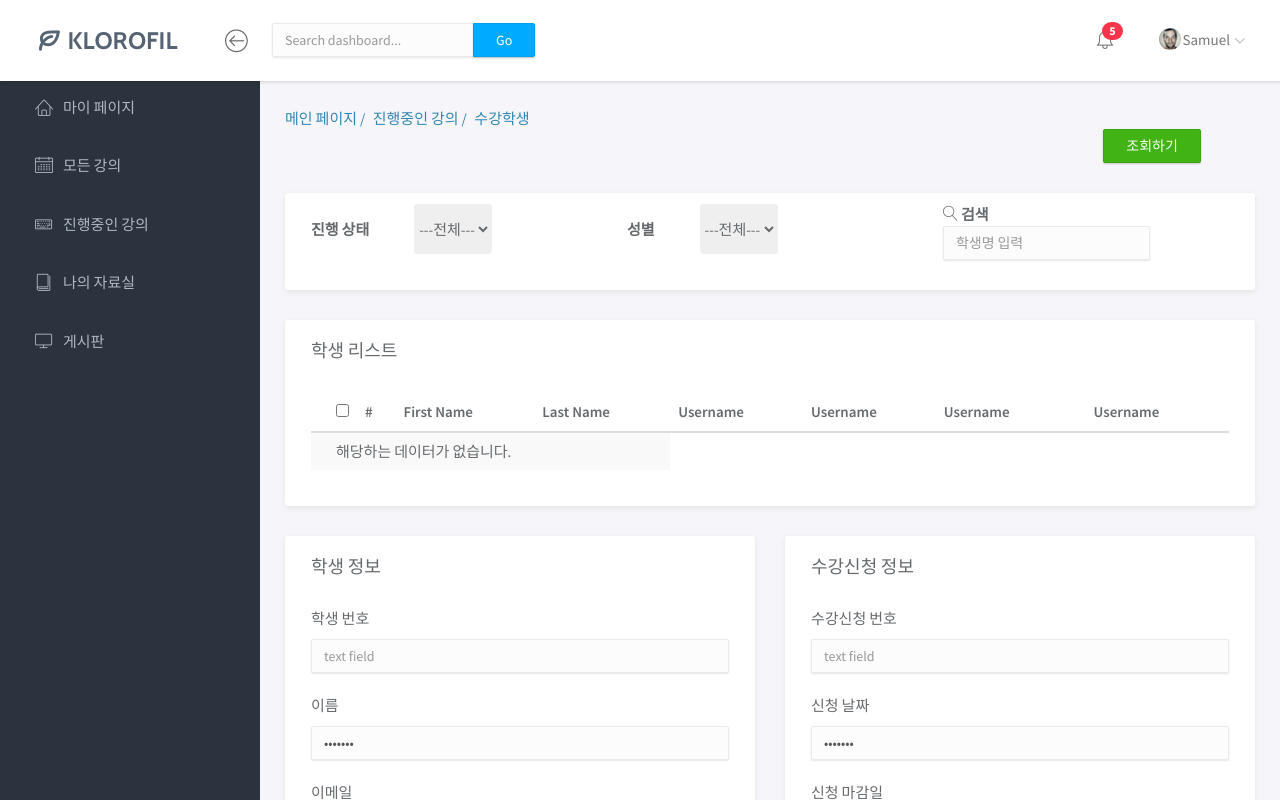
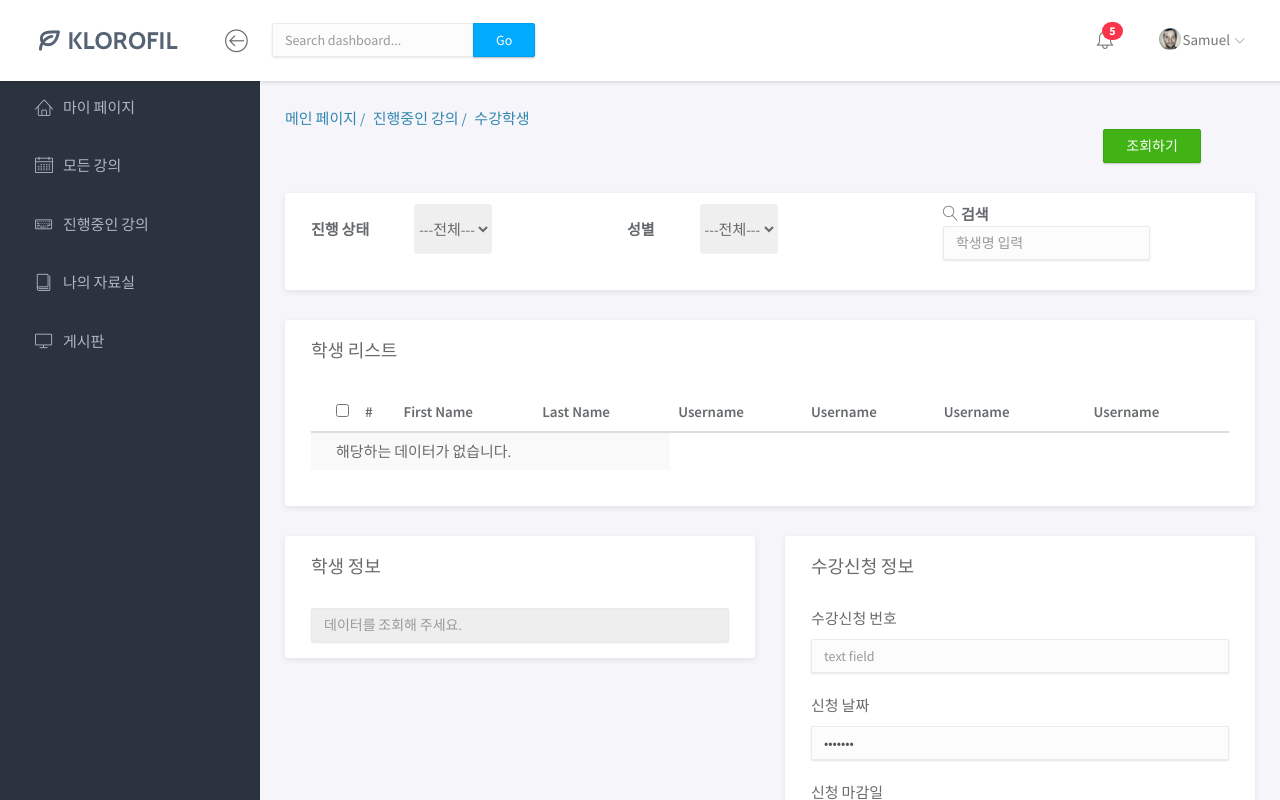
Before and after one commit to BangJeongBin/wizian_mentorship_project, a Next.js app in the folder wizian-next/: page /course/courseStudent in a window 1280 px wide. Shown: the top 800 px of the page. Built offline with nearby package versions, Linux system fonts and the light colour scheme; some icons are missing.

Commit message:
input 태그 readOnly 추가

```diff
--- a/wizian-next/src/app/(app)/course/courseInfo/page.js
+++ b/wizian-next/src/app/(app)/course/courseInfo/page.js
@@ -198,7 +198,7 @@ const CourseInfo = () => {
                                 {
                                     !courseData.courseOne ?
                                         <>
-                                            <input type="text" className="form-control" placeholder="데이터를 조회해 주세요." />
+                                            <input type="text" className="form-control" placeholder="데이터를 조회해 주세요." readOnly/>
                                         </>
                                     :
                                         <>
@@ -336,7 +336,7 @@ const CourseInfo = () => {
                                 {
                                     !courseData.courseOne ?
                                         <>
-                                            <textarea className="form-control" placeholder="데이터를 조회해 주세요." rows="10"></textarea>
+                                            <textarea className="form-control" placeholder="데이터를 조회해 주세요." rows="10" readOnly></textarea>
                                         </>
                                         :
                                         <>
--- a/wizian-next/src/app/(app)/course/courseStudent/page.js
+++ b/wizian-next/src/app/(app)/course/courseStudent/page.js
@@ -251,8 +251,15 @@ const CourseStudent = () => {
                                 <h3 className="panel-title">학생 정보</h3>
                             </div>
                             <div className="panel-body">
+                            {
+                                !courseData.courseOne ?
+                                    <>
+                                        <input type="text" className="form-control" placeholder="데이터를 조회해 주세요." readOnly/>
+                                    </>
+                                :
+                                    <>
                                         <p>학생 번호</p>
-                                <input type="text" className="form-control" placeholder="text field"/>
+                                        <input type="text" className="form-control" placeholder={courseData.courseOne}/>
                                         <br/>
                                         <p>이름</p>
                                         <input type="password" className="form-control" value="asecret"/>
@@ -271,6 +278,8 @@ const CourseStudent = () => {
                                         <br/>
                                         <p>회원가입일</p>
                                         <input type="password" className="form-control" value="asecret"/>
+                                    </>
+                            }
                             </div>
                         </div>
                     </div>
```
Lines whose indentation alone changed are shown as unchanged.
